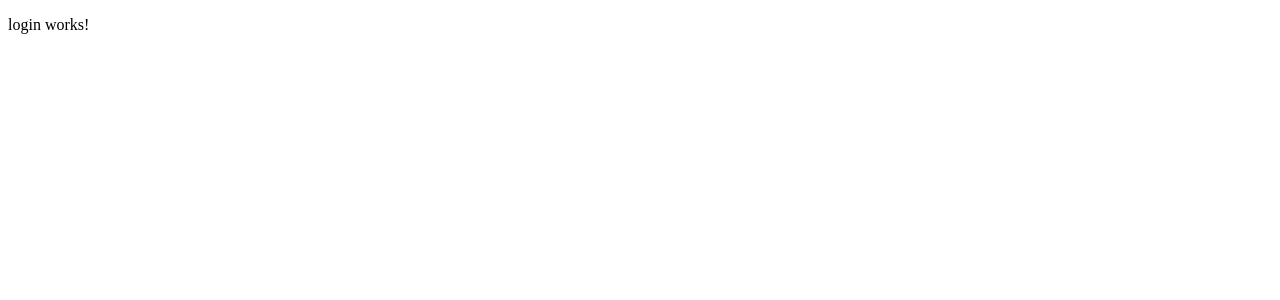
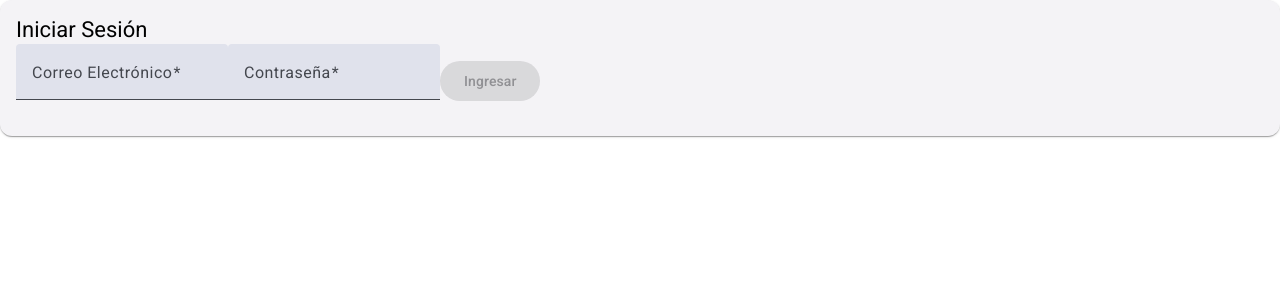
Before and after one commit to cefe-herrera/gestor-ticket, an Angular app: page /login in a window 1280 px wide. Shown: the top 300 px of the page. Built offline with nearby package versions, Linux system fonts and the light colour scheme.

Commit message:
add angular material

```diff
--- a/angular.json
+++ b/angular.json
@@ -27,6 +27,7 @@
               }
             ],
             "styles": [
+              "@angular/material/prebuilt-themes/azure-blue.css",
               "src/styles.css"
             ],
             "scripts": []
@@ -85,6 +86,7 @@
               }
             ],
             "styles": [
+              "@angular/material/prebuilt-themes/azure-blue.css",
               "src/styles.css"
             ],
             "scripts": []
--- a/package.json
+++ b/package.json
@@ -11,10 +11,12 @@
   "private": true,
   "dependencies": {
     "@angular/animations": "^19.1.0",
+    "@angular/cdk": "~19.2.8",
     "@angular/common": "^19.1.0",
     "@angular/compiler": "^19.1.0",
     "@angular/core": "^19.1.0",
     "@angular/forms": "^19.1.0",
+    "@angular/material": "~19.2.8",
     "@angular/platform-browser": "^19.1.0",
     "@angular/platform-browser-dynamic": "^19.1.0",
     "@angular/router": "^19.1.0",
--- a/src/app/app.component.css
+++ b/src/app/app.component.css
@@ -0,0 +1,3 @@
+.full-width {
+    width: 100%;
+  }
--- a/src/app/app.config.ts
+++ b/src/app/app.config.ts
@@ -1,8 +1,25 @@
 import { ApplicationConfig, provideZoneChangeDetection } from '@angular/core';
 import { provideRouter } from '@angular/router';
+import { MatSlideToggleModule } from '@angular/material/slide-toggle';
+import { MatInputModule } from '@angular/material/input';
+import { MatCardModule } from '@angular/material/card';
+import { MatButtonModule } from '@angular/material/button';
+import { MatFormFieldModule } from '@angular/material/form-field';
+
 
 import { routes } from './app.routes';
+import { ReactiveFormsModule } from '@angular/forms';
 
 export const appConfig: ApplicationConfig = {
-  providers: [provideZoneChangeDetection({ eventCoalescing: true }), provideRouter(routes)]
+  providers: [
+    provideZoneChangeDetection({ eventCoalescing: true }),
+    provideRouter(routes),
+    MatSlideToggleModule,
+    ReactiveFormsModule,
+    MatInputModule,
+    MatCardModule,
+    MatButtonModule,
+    MatFormFieldModule,
+    ReactiveFormsModule,
+  ]
 };
--- a/src/app/pages/login/login.component.html
+++ b/src/app/pages/login/login.component.html
@@ -1 +1,31 @@
-<p>login works!</p>
+<mat-card>
+    <mat-card-header>
+      <mat-card-title>Iniciar Sesión</mat-card-title>
+    </mat-card-header>
+    <mat-card-content>
+      <form [formGroup]="loginForm" (ngSubmit)="onSubmit()">
+        <mat-form-field appearance="fill" class="full-width">
+          <mat-label>Correo Electrónico</mat-label>
+          <input matInput formControlName="email" type="email" placeholder="correo@ejemplo.com">
+          <mat-error *ngIf="loginForm.get('email')?.hasError('required')">
+            El correo es obligatorio
+          </mat-error>
+          <mat-error *ngIf="loginForm.get('email')?.hasError('email')">
+            Ingresa un correo válido
+          </mat-error>
+        </mat-form-field>
+
+        <mat-form-field appearance="fill" class="full-width">
+          <mat-label>Contraseña</mat-label>
+          <input matInput formControlName="password" type="password" placeholder="Contraseña">
+          <mat-error *ngIf="loginForm.get('password')?.hasError('required')">
+            La contraseña es obligatoria
+          </mat-error>
+        </mat-form-field>
+
+        <button mat-raised-button color="primary" type="submit" [disabled]="loginForm.invalid">
+          Ingresar
+        </button>
+      </form>
+    </mat-card-content>
+  </mat-card>
--- a/src/app/pages/login/login.component.ts
+++ b/src/app/pages/login/login.component.ts
@@ -1,11 +1,44 @@
 import { Component } from '@angular/core';
+import { MatFormFieldModule } from '@angular/material/form-field';
+import { MatInputModule } from '@angular/material/input';
+import { MatCardModule } from '@angular/material/card';
+
+import { MatSlideToggleModule } from '@angular/material/slide-toggle';
+import { FormBuilder, FormGroup, ReactiveFormsModule, Validators } from '@angular/forms';
+import { CommonModule } from '@angular/common';
+import { MatButtonModule } from '@angular/material/button';
 
 @Component({
   selector: 'app-login',
-  imports: [],
+  imports: [
+    ReactiveFormsModule,
+    CommonModule,
+    MatSlideToggleModule,
+    MatFormFieldModule,
+    MatInputModule,
+    MatCardModule,
+    MatButtonModule
+  ],
   templateUrl: './login.component.html',
   styleUrl: './login.component.css'
 })
 export class LoginComponent {
 
+  loginForm!: FormGroup;
+
+  constructor(private fb: FormBuilder) {}
+
+  ngOnInit(): void {
+    this.loginForm = this.fb.group({
+      email: ['', [Validators.required, Validators.email]],
+      password: ['', Validators.required]
+    });
+  }
+
+  onSubmit() {
+    if (this.loginForm.valid) {
+      console.log(this.loginForm.value);
+      // Aquí puedes implementar la lógica de autenticación
+    }
+  }
 }
--- a/src/index.html
+++ b/src/index.html
@@ -6,8 +6,10 @@
   <base href="/">
   <meta name="viewport" content="width=device-width, initial-scale=1">
   <link rel="icon" type="image/x-icon" href="favicon.ico">
+  <link href="https://fonts.googleapis.com/css2?family=Roboto:wght@300;400;500&display=swap" rel="stylesheet">
+  <link href="https://fonts.googleapis.com/icon?family=Material+Icons" rel="stylesheet">
 </head>
-<body>
+<body class="mat-typography">
   <app-root></app-root>
 </body>
 </html>
--- a/src/styles.css
+++ b/src/styles.css
@@ -1 +1,7 @@
 /* You can add global styles to this file, and also import other style files */
+
+
+@import url("@angular/material/prebuilt-themes/azure-blue.css");
+
+html, body { height: 100%; }
+body { margin: 0; font-family: Roboto, "Helvetica Neue", sans-serif; }
```
Also changed, not shown: 1 other file (tests, documents, lock files or other folders).
